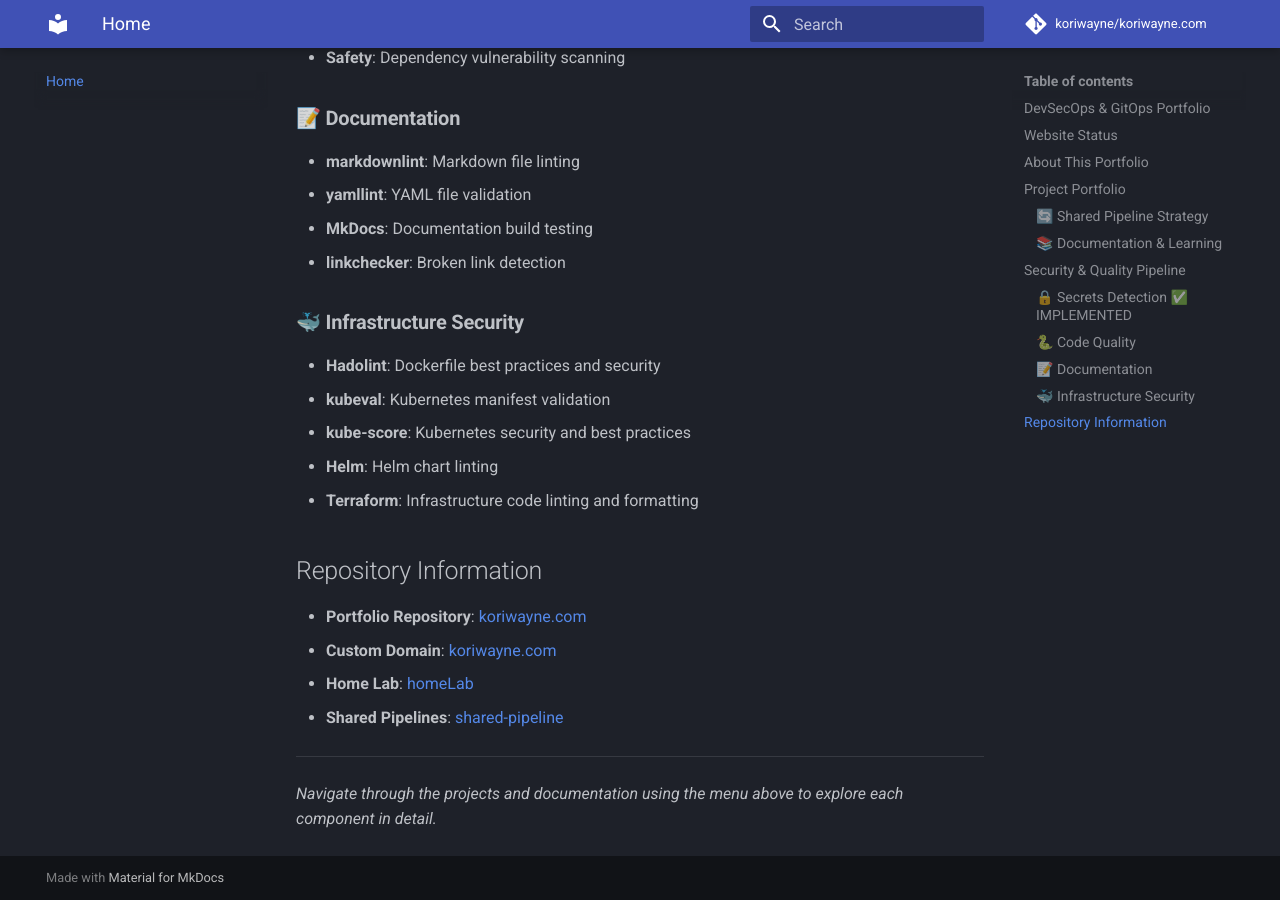
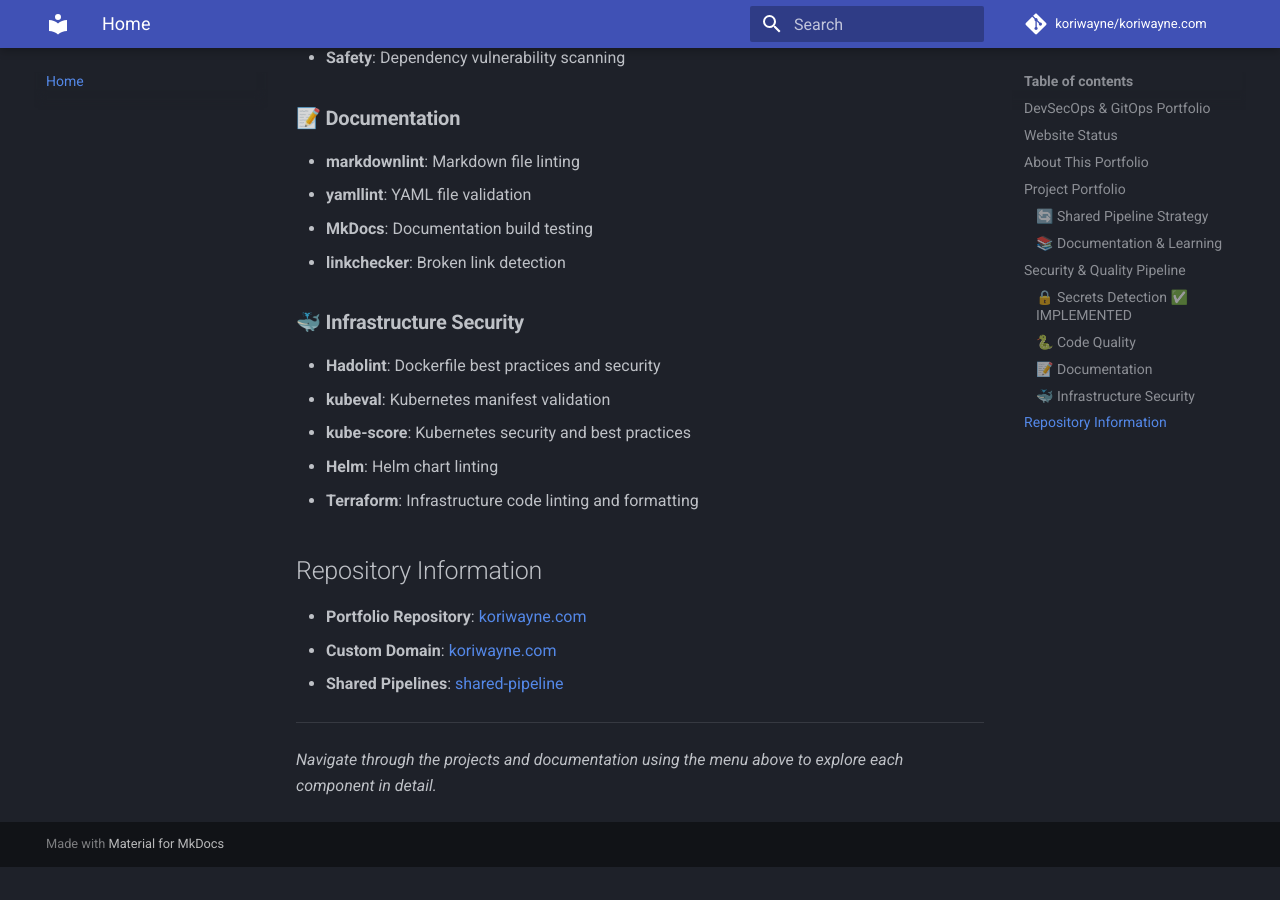
Before and after one commit to KurhyWns/koriwayne.com, an MkDocs documentation site: the page built from docs/index.md, in a window 1280 px wide and 900 px high, scrolled down 1898 px. Built offline with MkDocs 1.6.1 and Material for MkDocs 9.7.7, drawn with Linux system fonts in a browser that asks for light colours; comment, search, counter and statistics services are not loaded; after the commit the page ends 2765 px from its top, so only the background shows below that.

Commit message:
remove dead homelab link

```diff
--- a/docs/index.md
+++ b/docs/index.md
@@ -71,7 +71,6 @@
 ## Repository Information
 - **Portfolio Repository**: [koriwayne.com](https://github.com/KurhyWns/koriwayne.com)
 - **Custom Domain**: [koriwayne.com](https://www.koriwayne.com)
-- **Home Lab**: [homeLab](https://www.homelab.koriwayne.com/)
 - **Shared Pipelines**: [shared-pipeline](https://github.com/KurhyWns/shared-pipeline)
 
 ---
```
